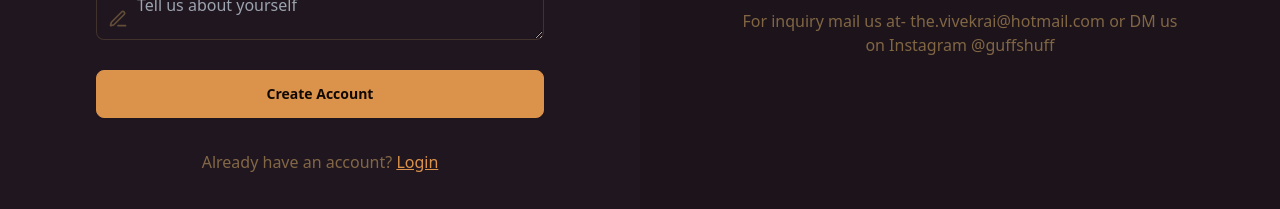
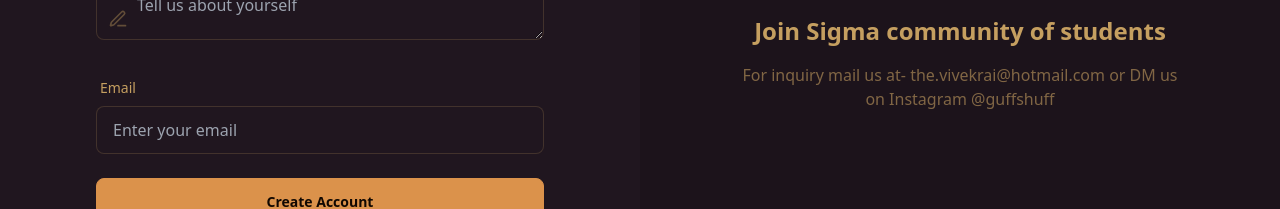
Before and after one commit to thevivekrai/guffshuff, a React (Vite) app in the folder frontend/: page /signup in a window 1280 px wide. Shown: the part 684-893 px from the top of the page. Built offline with nearby package versions, Linux system fonts and the light colour scheme; no server answers.

Commit message:
Update SignUpPage.jsx

```diff
--- a/frontend/src/pages/SignUpPage.jsx
+++ b/frontend/src/pages/SignUpPage.jsx
@@ -91,7 +91,8 @@
     password: "",
     school: "",
     otherSchool: "",
-    bio: ""
+    bio: "",
+    email: "", // Add email field
   });
 
   const { signup, isSigningUp } = useAuthStore();
@@ -106,6 +107,9 @@
     if (formData.password.length < 6) return toast.error("Password must be at least 6 characters");
     if (!formData.school) return toast.error("School/College is required");
     if (formData.school === "Other" && !formData.otherSchool.trim()) return toast.error("Please specify your school/college");
+    if (!formData.email.trim()) return toast.error("Email is required");
+    const emailRegex = /^[^\s@]+@[^\s@]+\.[^\s@]+$/;
+    if (!emailRegex.test(formData.email)) return toast.error("Invalid email format");
 
     return true;
   };
@@ -272,6 +276,21 @@
               </div>
             </div>
 
+            <div className="form-control">
+              <label className="label">
+                <span className="label-text font-medium">Email</span>
+              </label>
+              <div className="relative">
+                <input
+                  type="email"
+                  className="input input-bordered w-full"
+                  placeholder="Enter your email"
+                  value={formData.email}
+                  onChange={(e) => setFormData({ ...formData, email: e.target.value })}
+                />
+              </div>
+            </div>
+
             <button type="submit" className="btn btn-primary w-full" disabled={isSigningUp}>
               {isSigningUp ? (
                 <>
```
